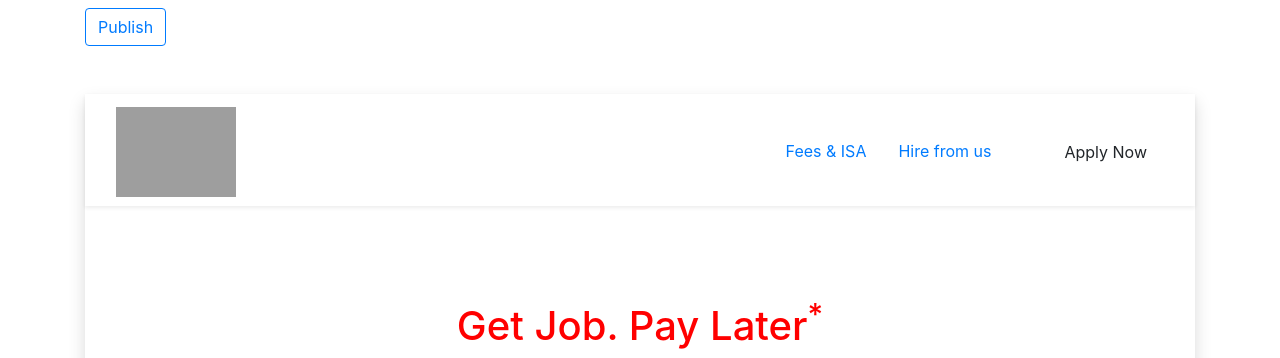
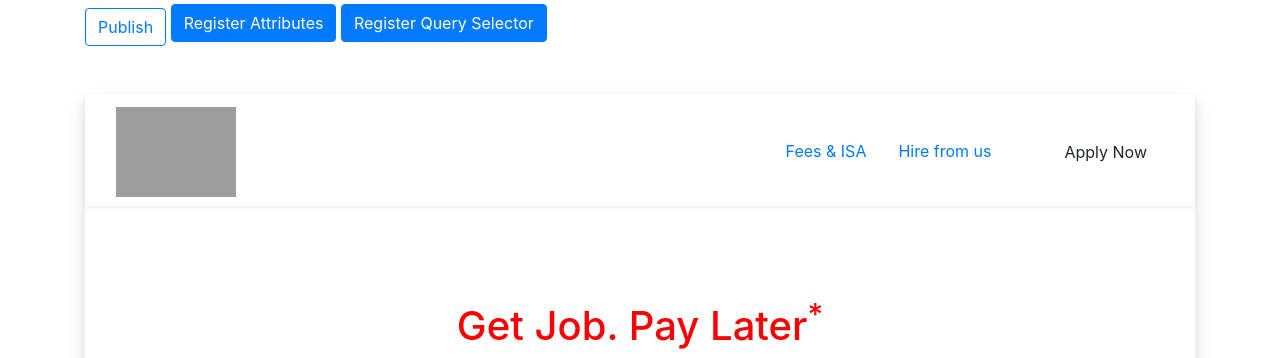
Before and after one commit to chiranjeev11/website_content_editor, a Flask app: page /admin/pages/editContent in a window 1280 px wide. Shown: the part 56-414 px from the top of the page. Run offline with Flask 2, Linux system fonts and the light colour scheme; the visitor is signed in with stand-in values (Sample User, id 1); data comes from the database, SQL or seed files in the repository; data that the repository does not hold is empty; some libraries are stand-ins or nearby versions; grey boxes are pictures that could not be loaded.

Commit message:
register button display

```diff
--- a/app/routes.py
+++ b/app/routes.py
@@ -461,7 +461,7 @@ def add_attributes_request():
 
 	for query_selector in query_selectors:
 
-		element = Draft_Elements.query.filter_by(query_selector=query_selector).first()
+		element = Elements.query.filter_by(query_selector=query_selector).first()
 
 		attributes = query_selectors[query_selector]
 
@@ -484,7 +484,7 @@ def add_elements_request():
 
 	for query_selector in query_selectors:
 
-		element = Draft_Elements.query.filter_by(query_selector=query_selector).first()
+		element = Elements.query.filter_by(query_selector=query_selector).first()
 
 		if element:
 
--- a/app/templates/editContent.html
+++ b/app/templates/editContent.html
@@ -5,9 +5,9 @@
 
 <button id='publish_button' class="btn btn-outline-primary mt-2">Publish</button>
 
-<button id="register_attributes" class="d-none btn btn-primary">Register Attributes</button>
+<button id="register_attributes" class="btn btn-primary">Register Attributes</button>
 
-<button id="register_querySelectors" class="d-none btn btn-primary">Register Query Selector</button>
+<button id="register_querySelectors" class="btn btn-primary">Register Query Selector</button>
 
 <div class="shadow mt-5" style="text-align:center;">
 	<!-- {% block page %} -->
```
